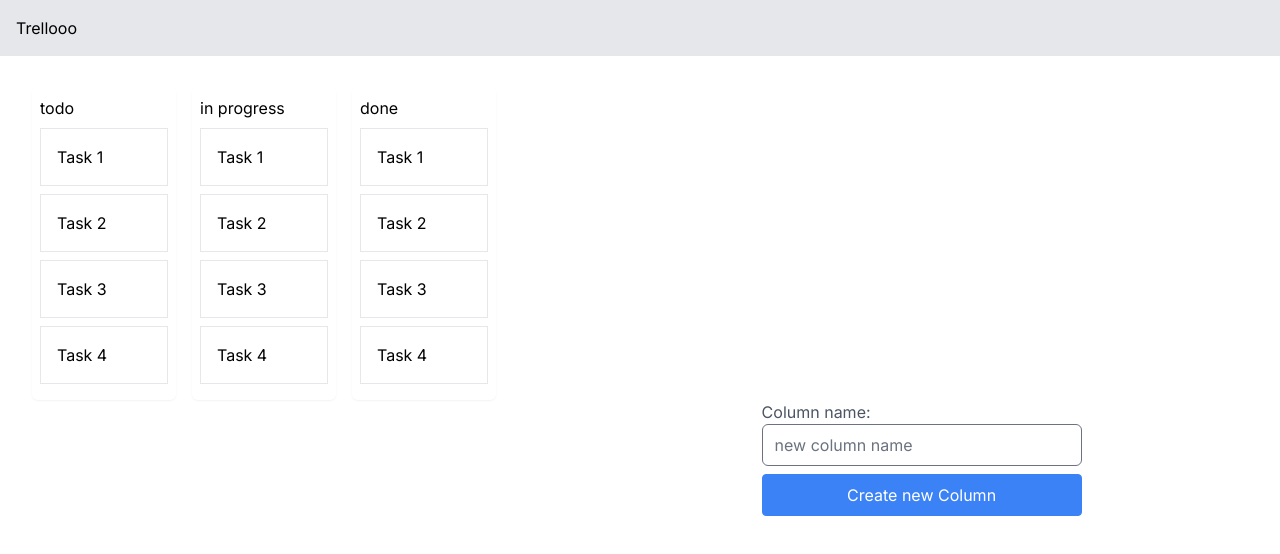
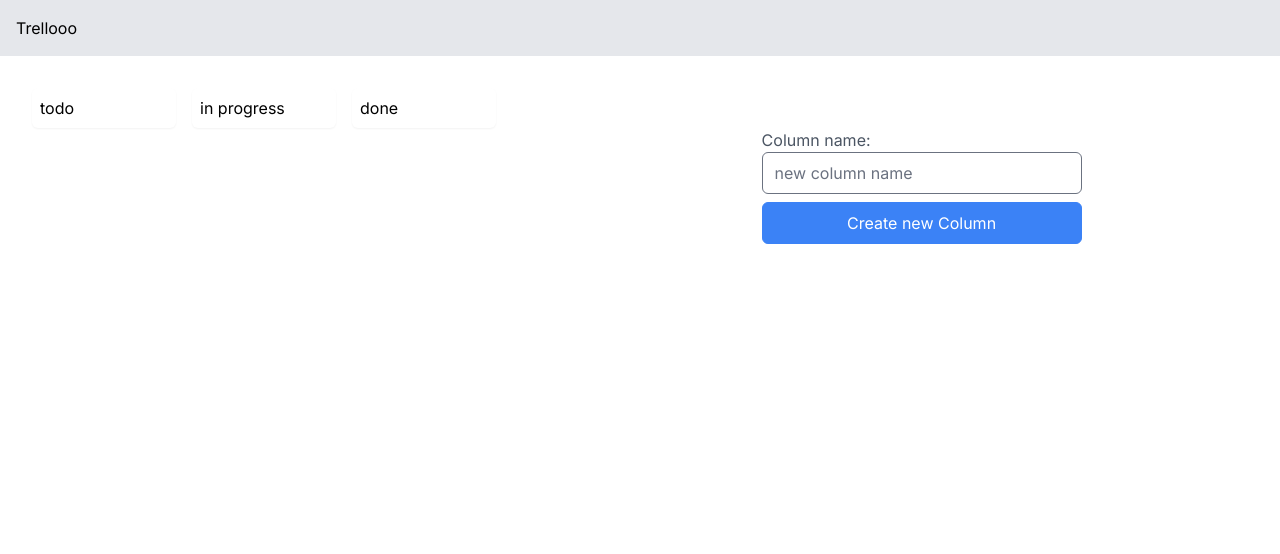
Before and after one commit to GUNGODD/trello, a Next.js app: page / in a window 1280 px wide. Shown: the top 554 px of the page. Built offline with nearby package versions, Linux system fonts and the light colour scheme.

Commit message:
Revert "This commit is a mistake"
This reverts commit 75098a7a441c5addfe7a4dbfc068669dfb18daba.

```diff
--- a/src/app/globals.css
+++ b/src/app/globals.css
@@ -10,7 +10,7 @@ body{
 button[type="button"],
 button[type="submit"]{
 
-  @apply bg-gray-400 text-gray-900 py-2 px-4 border border-gray-200;
+  @apply bg-gray-500 text-gray-900 py-2 px-4 border border-gray-200;
 }
 
 button[type="submit"]{
--- a/src/components/Column.tsx
+++ b/src/components/Column.tsx
@@ -18,14 +18,7 @@ export default function Column({ key, name }: ColumnProps) {
     return (
         <>
             <div key={key} className="w-36 bg-white shadow-sm rounded-md p-2">
-             <h3>{name}</h3>
-             {cards.map(card =>(
-                <div key={card.order} className="border my-2  p-4 rounded=md ">
-                     <span >
-                         {card.name}
-                     </span>
-                </div>
-             ))}
+                {name}
             </div>
 
         </>
--- a/src/components/forms/NewColumnForm.tsx
+++ b/src/components/forms/NewColumnForm.tsx
@@ -20,7 +20,7 @@ export  default  function NewColumnForm(){
         <span className="text-gray-600 block">Column name:</span>
         <input type="text" placeholder="new column name" />
     </label>
-    <button type="submit" className=" text-gray-600  rounded  mt-2 block w-full">Create new Column</button>
+    <button type="submit" className=" text-gray-600  rounded-md  mt-2 block w-full">Create new Column</button>
 </form>
 
     )
```
